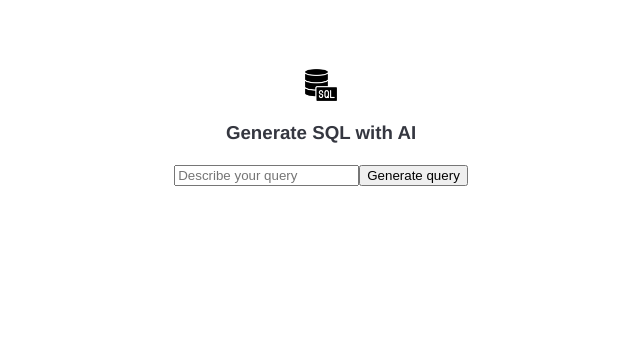
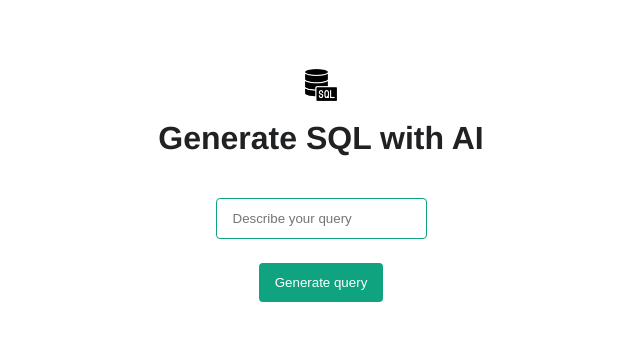
Before and after one commit to anishsoni29/Web-Dev-Projects, a React (Vite) app in the folder openai-api-sql/client/: page / in a window 1280 px wide. Shown: the top 340 px of the page, without its empty margins (319-959 px from the left). Built offline with nearby package versions, Linux system fonts and the light colour scheme; a web font is replaced by a local one.

Commit message:
added the non working styled components

```diff
--- a/openai-api-sql/client/src/App.jsx
+++ b/openai-api-sql/client/src/App.jsx
@@ -5,15 +5,20 @@ function App() {
   return (
     <body className={styles.body}>
       <img src={sqlLogo} alt="" className={styles.icon} />
-      <h3>Generate SQL with AI</h3>
+      <h3 className={styles.h3}>Generate SQL with AI</h3>
 
-      <form>
+      <form className={styles.form}>
         <input
+          className={styles.inputText}
           type="text"
           name="query-description"
           placeholder="Describe your query"
         />
-        <input type="submit" value="Generate query" />
+        <input
+          className={styles.inputSubmit}
+          type="submit"
+          value="Generate query"
+        />
       </form>
     </body>
   );
```
